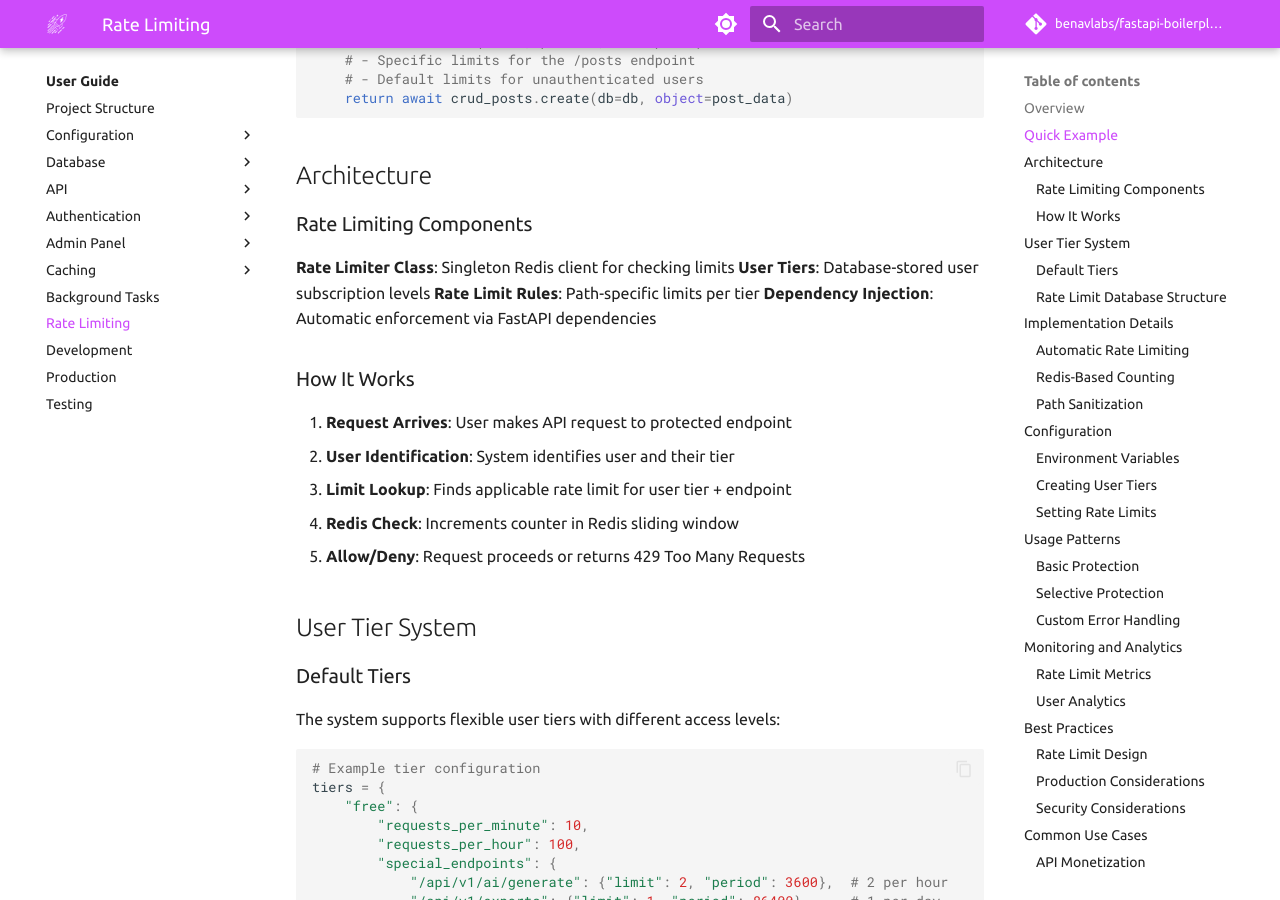
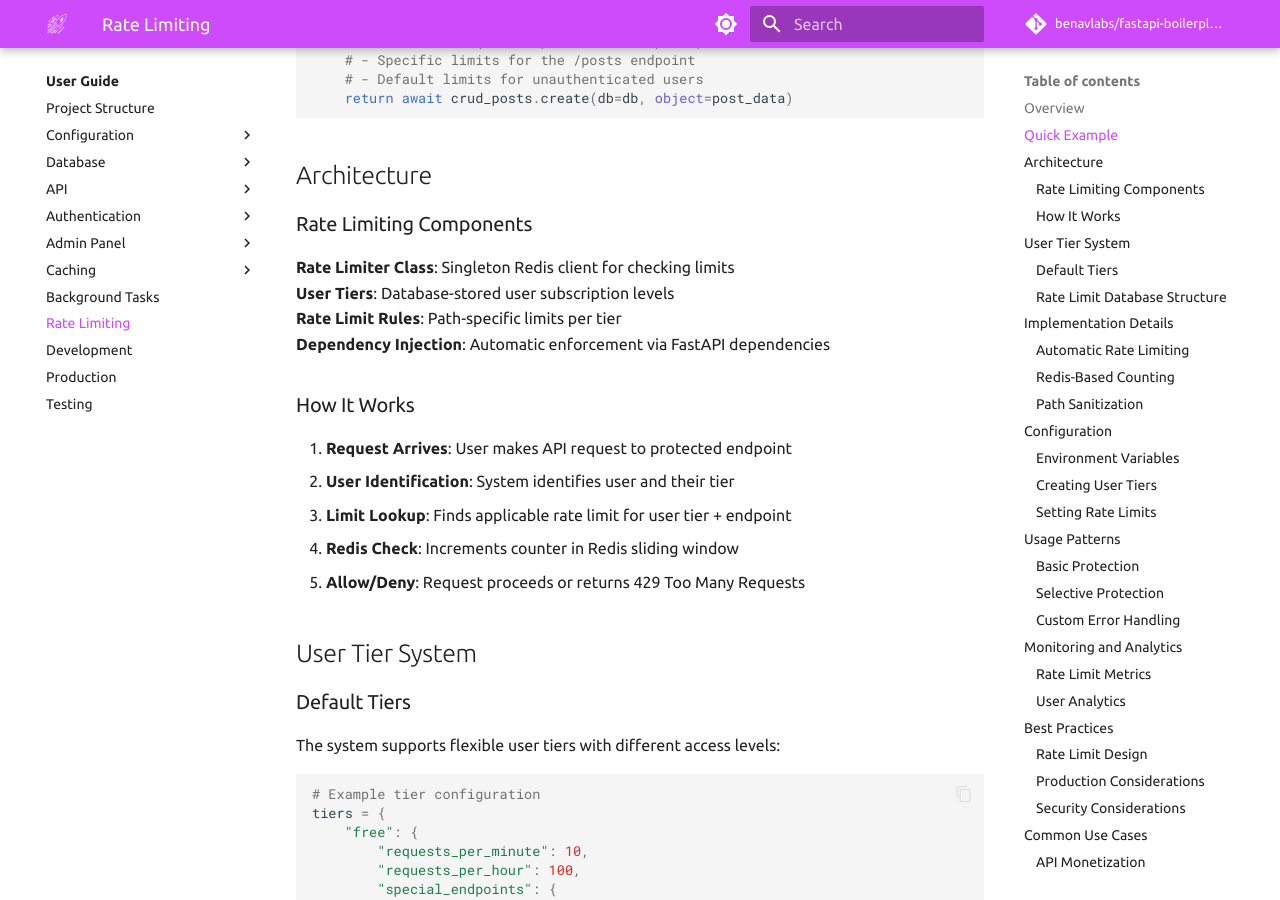
Before and after one commit to Smarty-red/FastAPI-boilerplate, an MkDocs documentation site: the page built from docs/user-guide/rate-limiting/index.md, in a window 1280 px wide and 900 px high, scrolled down 773 px. Built offline with MkDocs 1.6.1 and Material for MkDocs 9.7.7, drawn with Linux system fonts in a browser that asks for light colours; comment, search, counter and statistics services are not loaded; the version menu is left out.

Commit message:
Addressed formatting issue

```diff
--- a/docs/user-guide/rate-limiting/index.md
+++ b/docs/user-guide/rate-limiting/index.md
@@ -30,10 +30,10 @@ async def create_post(post_data: PostCreate):
 
 ### Rate Limiting Components
 
-**Rate Limiter Class**: Singleton Redis client for checking limits
-**User Tiers**: Database-stored user subscription levels
-**Rate Limit Rules**: Path-specific limits per tier
-**Dependency Injection**: Automatic enforcement via FastAPI dependencies
+**Rate Limiter Class**: Singleton Redis client for checking limits<br>
+**User Tiers**: Database-stored user subscription levels<br>
+**Rate Limit Rules**: Path-specific limits per tier<br>
+**Dependency Injection**: Automatic enforcement via FastAPI dependencies<br>
 
 ### How It Works
 
```
